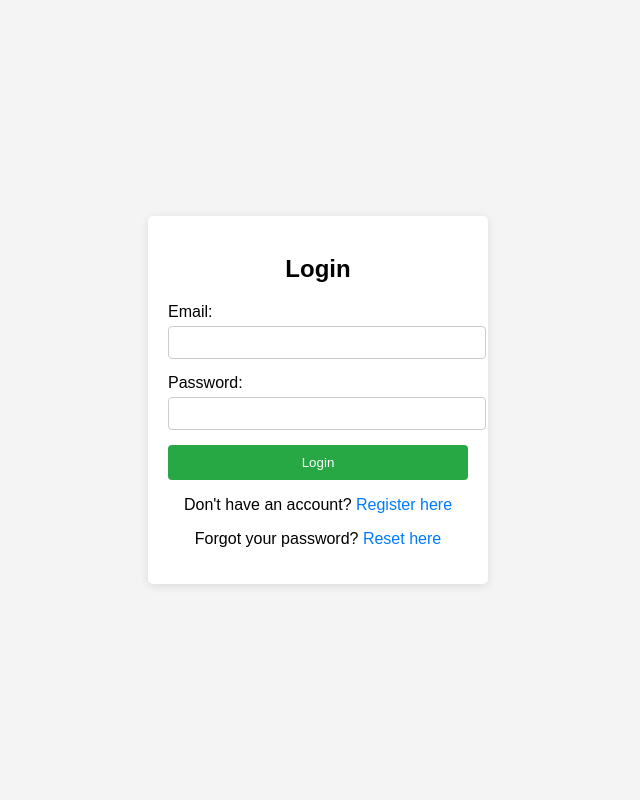
After one commit to mishrikaneriya/saree_project, a PHP site: page /PhpProject1/login.php in a window 1280 px wide. The commit adds this page. Shown: the whole page, without its empty margins (322-962 px from the left). Run offline with PHP 8.4, Linux system fonts and the light colour scheme.

```diff
--- /dev/null
+++ b/login.php
@@ -0,0 +1,65 @@
+<?php
+session_start();
+require 'config.php'; // Include your configuration file
+
+if ($_SERVER['REQUEST_METHOD'] == 'POST') {
+    $email = $_POST['email'];
+    $password = $_POST['password'];
+
+    // Fetch user data from tbl_user
+    $stmt = $con->prepare("SELECT * FROM tbl_user WHERE email = ?");
+    $stmt->bind_param("s", $email);
+    $stmt->execute();
+    $result = $stmt->get_result();
+
+    if ($result->num_rows > 0) {
+        $user = $result->fetch_assoc();
+        if (password_verify($password, $user['password'])) {
+            if ($user['is_verified'] == 1) {
+                // Set session variables
+                $_SESSION['user_logged_in'] = true;
+                $_SESSION['user_email'] = $user['email'];
+                header("Location: user_dashboard.php"); // Redirect to user dashboard
+                exit();
+            } else {
+                $error_message = "Please verify your email before logging in.";
+            }
+        } else {
+            $error_message = "Incorrect password.";
+        }
+    } else {
+        $error_message = "User does not exist.";
+    }
+}
+?>
+
+<!DOCTYPE html>
+<html lang="en">
+<head>
+    <meta charset="UTF-8">
+    <meta name="viewport" content="width=device-width, initial-scale=1.0">
+    <title>Login</title>
+    <link rel="stylesheet" href="css/style.css">
+</head>
+<body>
+    <div class="container">
+        <h2>Login</h2>
+        <?php if (!empty($error_message)): ?>
+            <div class="error-message"><?php echo $error_message; ?></div>
+        <?php endif; ?>
+        <form action="" method="POST">
+            <div class="form-group">
+                <label for="email">Email:</label>
+                <input type="email" name="email" required>
+            </div>
+            <div class="form-group">
+                <label for="password">Password:</label>
+                <input type="password" name="password" required>
+            </div>
+            <button type="submit">Login</button>
+        </form>
+        <p>Don't have an account? <a href="register.php">Register here</a></p>
+        <p>Forgot your password? <a href="forgotpasslink.php">Reset here</a></p>
+    </div>
+</body>
+</html>
```
Also changed, not shown: Admin_Dashboard.php (+5 -5 lines), header.php (+6 -6 lines).
